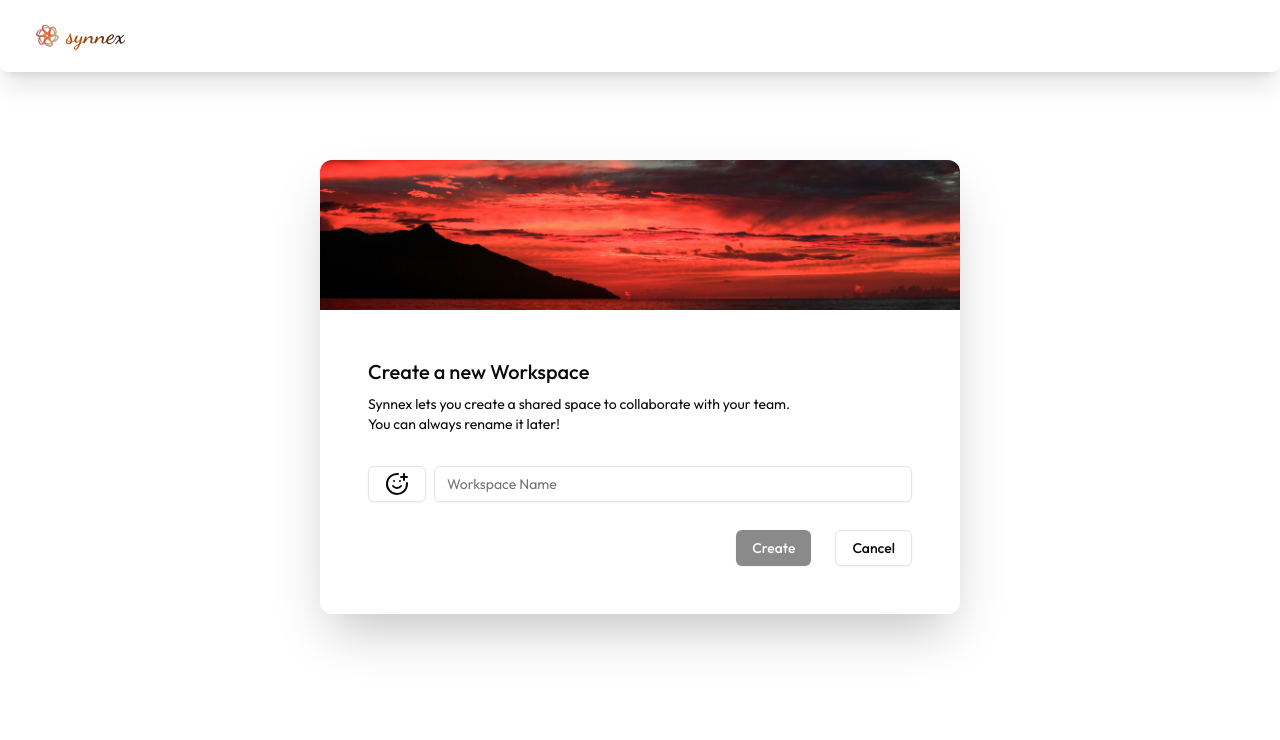
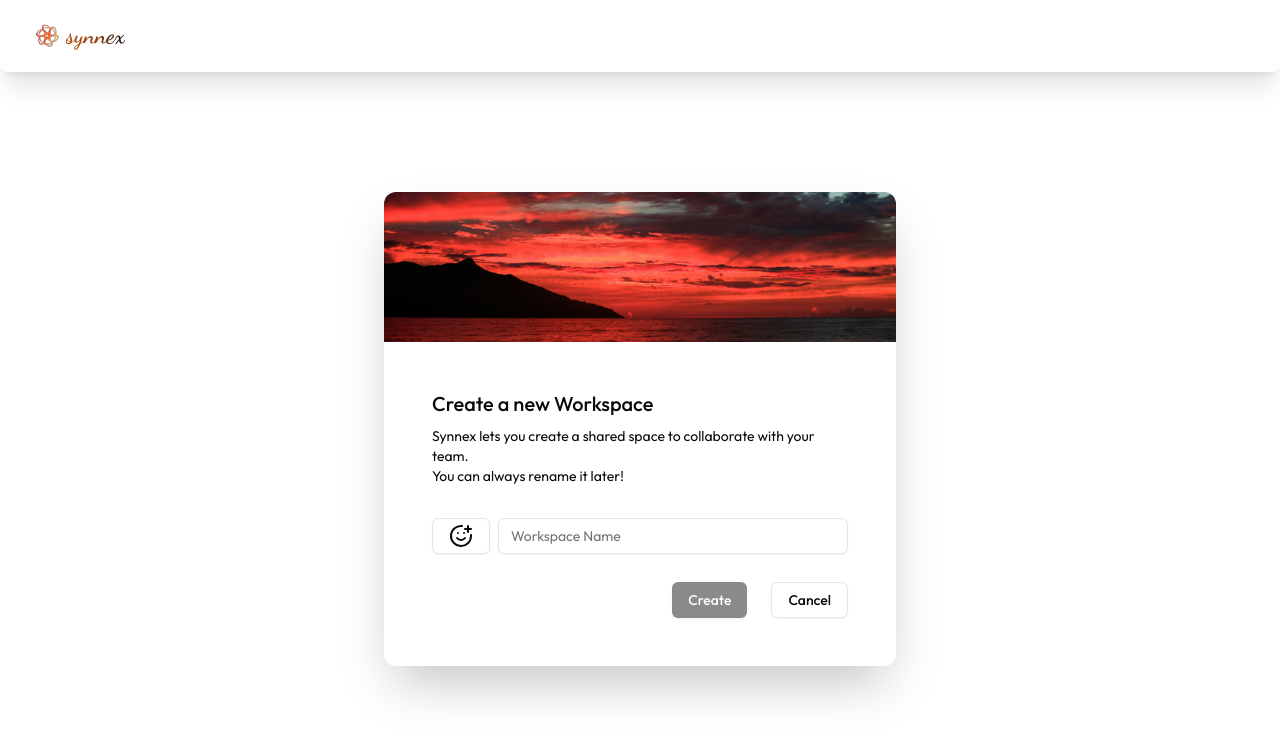
Before and after one commit to axshatInd/synnexTial, a Next.js app: page /createworkspace in a window 1280 px wide. Shown: the top 740 px of the page. Built offline with nearby package versions, Linux system fonts and the light colour scheme; no server answers.

Commit message:
done with main card

```diff
--- a/app/(routes)/createworkspace/page.jsx
+++ b/app/(routes)/createworkspace/page.jsx
@@ -10,7 +10,7 @@ function CreateWorkspace() {
   const [workspacename, setWorkspaceName] = useState();
 
   return (
-    <div className="p-10 md:px-36 lg:px-52 xl:px-80 py-20">
+    <div className="p-10 md:px-36 lg:px-64 xl:px-96 py-28">
       <div className="shadow-2xl rounded-xl">
         {/* Cover Image */}
         <div className="relative group cursor-pointer">
```
